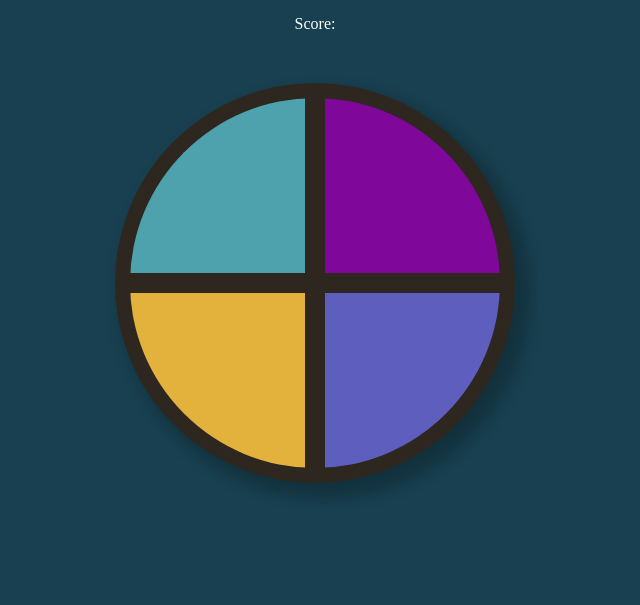
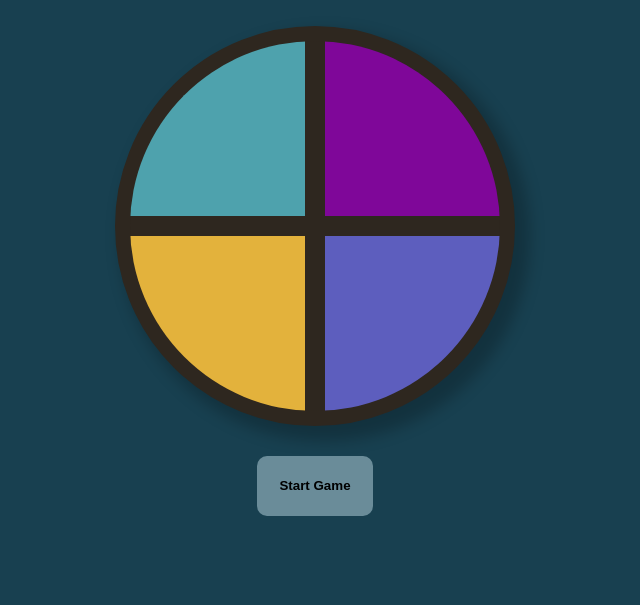
Before and after one commit to athiras-hub/Monkey-do, a plain HTML site: page index.html in a window 1280 px wide. Shown: the part 195-800 px from the top of the page, without its empty margins (325-965 px from the left). Drawn offline with Linux system fonts and the light colour scheme.

Commit message:
Added the HTML button element to start a game and then styled it

```diff
--- a/index.html
+++ b/index.html
@@ -16,7 +16,8 @@
     <button class="yellow btn"></button>
     <button class="blue btn"></button>
 </div>
-
+<button class="game_btn">Start Game</button>
+<button class="game_btn end hidden">End Game</button>
     <!-- Script -->
     <script src="script.js"></script>
   </body>
--- a/style.css
+++ b/style.css
@@ -6,6 +6,7 @@
 
     --base:#2e271f;
 
+    --game_btn: #6a8c99;
 
     --background:#184050;
 
@@ -33,18 +34,18 @@ h1{
     display: block;
     font-size: 42px;
     color: white;
-    margin-top: 10px;
+    margin-top: 5px;
     margin-bottom: 30px;
 }
 
 .score{
     color: white;
-    margin-bottom: 50px;
+    margin-bottom: 30px;
 
 }
 
 .container{
-    height: 400px;
+    height: 50vh;
     aspect-ratio: 1/1;
     border: 15px solid var(--base);
     border-radius: 50%;
@@ -90,3 +91,23 @@ h1{
 .pressed{
     filter: brightness(160%);
 }
+
+.game_btn{
+    position: relative;
+    box-sizing: content-box;
+    margin-top: 30px;
+    background-color: var(--game_btn);
+    height:50px;
+    width: 100px;
+    border-radius:10px;
+    padding: 5px 8px;
+    text-align: center;
+    border: 0px;
+    font-weight: bold;
+
+}
+
+
+.hidden{
+    display:none;
+}
```
